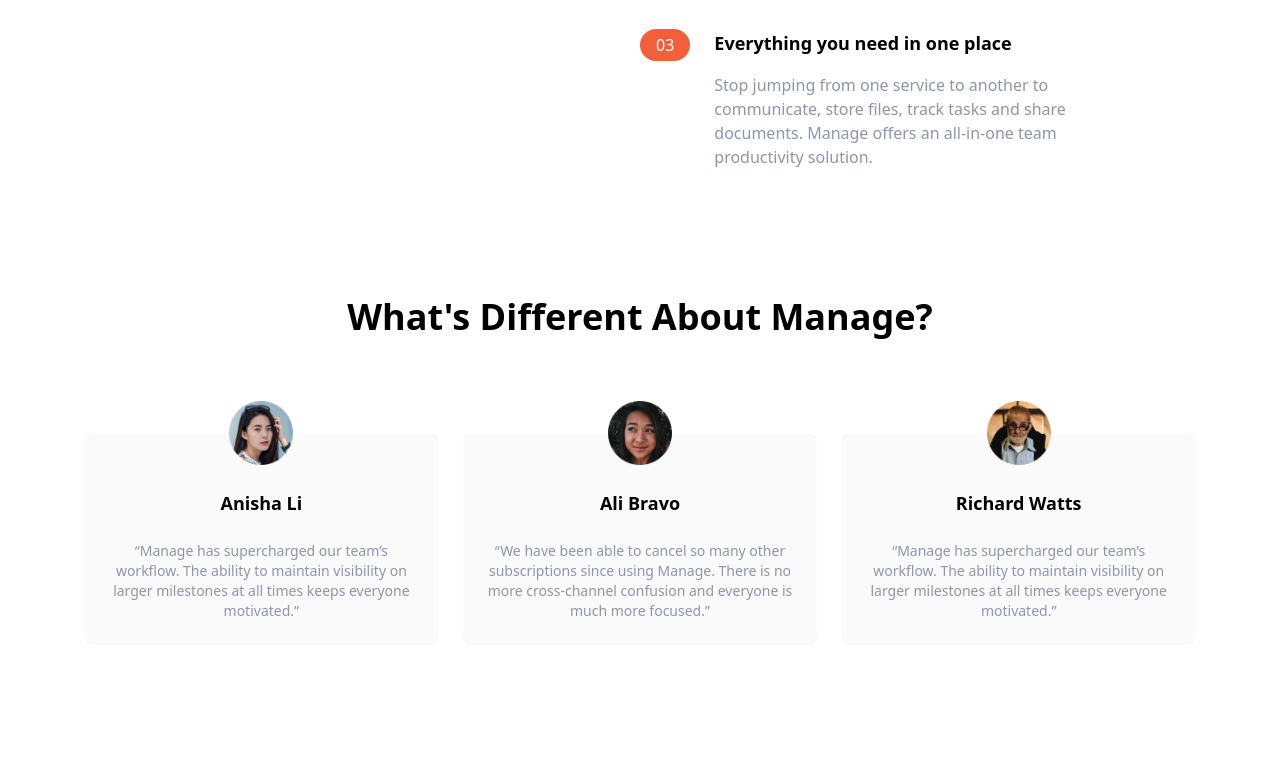
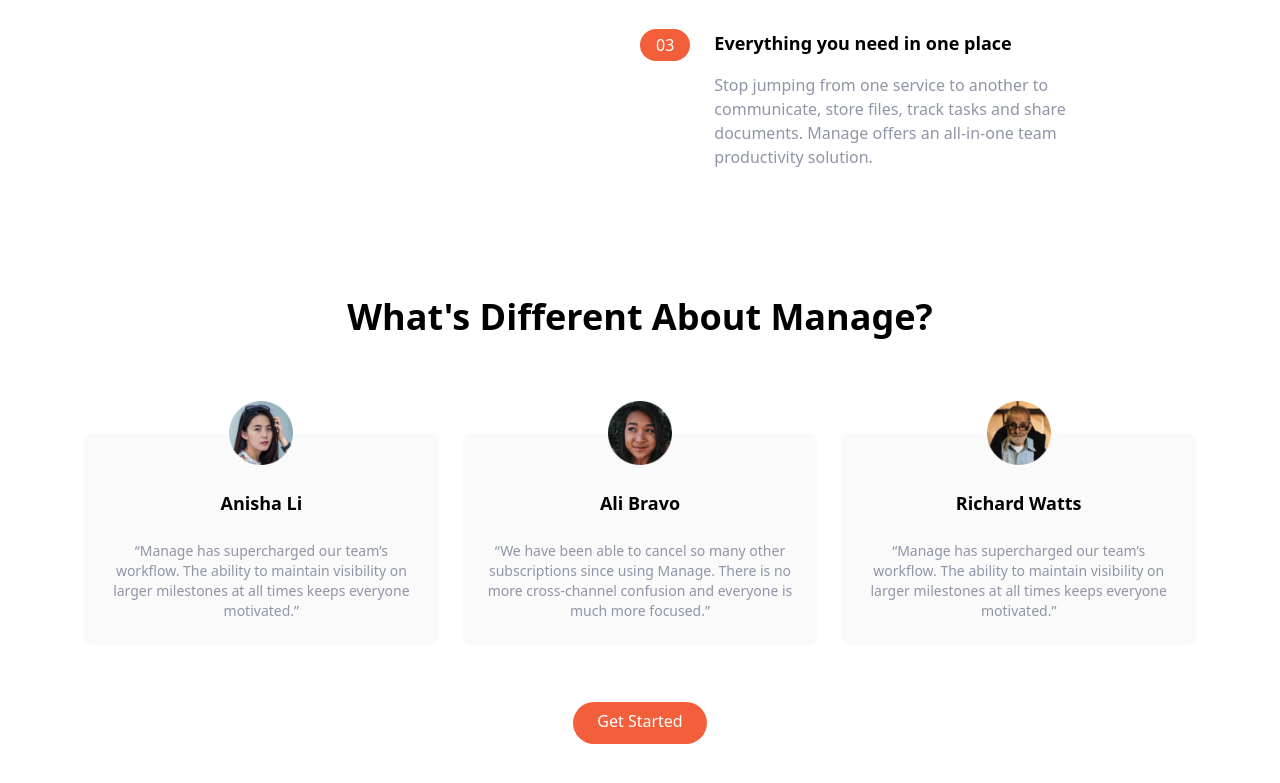
Before and after one commit to GideonOdiokine/Manage-Landing-Page, a website: page index.html in a window 1280 px wide. Shown: the part 943-1726 px from the top of the page. Before the commit the page ends 1588 px from the top, so only its background shows below. Drawn offline with Linux system fonts and the light colour scheme.

Commit message:
added testimonial btn

```diff
--- a/index.html
+++ b/index.html
@@ -224,6 +224,14 @@
             </p>
           </div>
         </div>
+        <!-- Button -->
+        <div class="my-16">
+          <a
+            href="#"
+            class="p-3 px-6 pt-2 text-white bg-brightRed rounded-full baseline hover:bg-brightRedLight"
+            >Get Started</a
+          >
+        </div>
       </div>
     </section>
 
```
Also changed, not shown: css/main.css.
